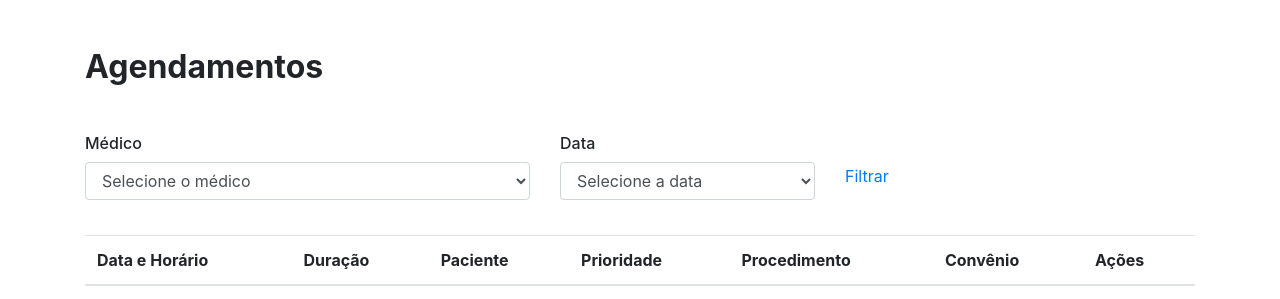
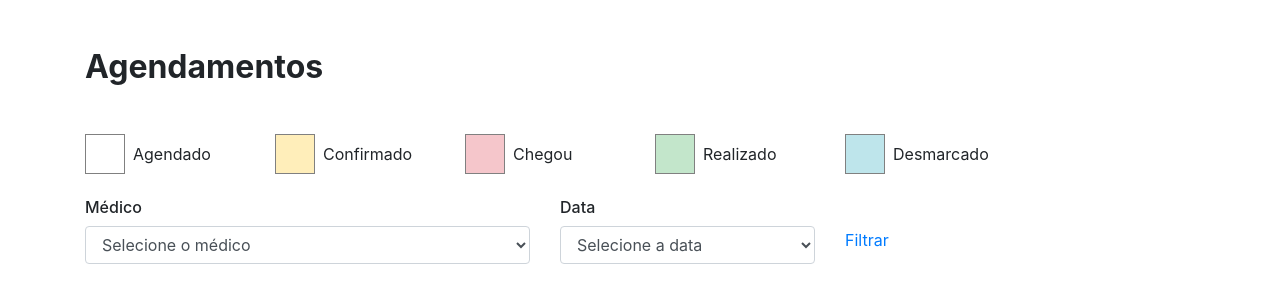
Before and after one commit to pereiraneto/EndoClinica, a Django app: page / in a window 1280 px wide. Shown: the part 56-355 px from the top of the page. Run offline with Django 3.2, Linux system fonts and the light colour scheme; the visitor is signed in with stand-in values (Sample User, id 1); data comes from the database, SQL or seed files in the repository; data that the repository does not hold is empty; some libraries are stand-ins or nearby versions.

Commit message:
Configure status color

```diff
--- a/templates/schedule/schedule.html
+++ b/templates/schedule/schedule.html
@@ -1,11 +1,49 @@
 {% extends "base.html" %}
 {% load static %}
+
+{% block styles %}
+<link rel="stylesheet" href="{% static "CSS/components/square-status-color.css" %}">
+{% endblock %}
+
 {% block content %}
 <div class="container mt-5">
 
     <h2 class="mb-5">
         <strong>Agendamentos</strong>
     </h2>
+
+    <div class="row mb-4">
+        <div class="col-md-2">
+            <div class="square-container">
+                <div class="square"></div>
+                Agendado
+            </div>
+        </div>
+        <div class="col-md-2">
+            <div class="square-container">
+                <div class="square table-warning"></div>
+                Confirmado
+            </div>
+        </div>
+        <div class="col-md-2">
+            <div class="square-container">
+                <div class="square table-danger"></div>
+                Chegou
+            </div>
+        </div>
+        <div class="col-md-2">
+            <div class="square-container">
+                <div class="square table-success"></div>
+                Realizado
+            </div>
+        </div>
+        <div class="col-md-2">
+            <div class="square-container">
+                <div class="square table-info"></div>
+                Desmarcado
+            </div>
+        </div>
+    </div>
 
     <div class="row mb-3">
         <div class="col-md-5">
```
